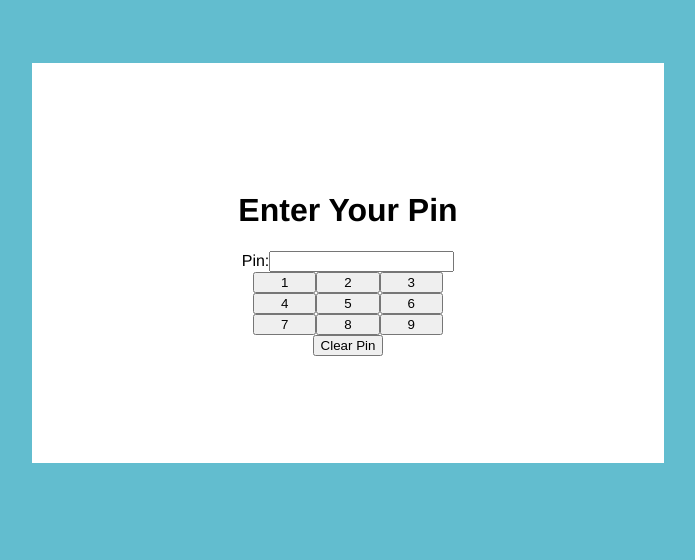
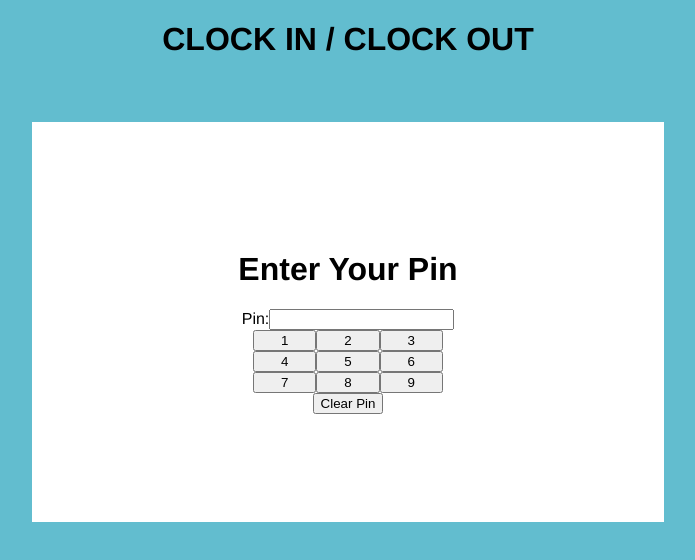
Before and after one commit to Nikhil-Naikar/Clock-In-Clock-Out, a Vue app in the folder frontend/: page /login in a window 1280 px wide. Shown: the top 560 px of the page, without its empty margins (292-987 px from the left). Built offline with nearby package versions, Linux system fonts and the light colour scheme.

Commit message:
Update App.vue

```diff
--- a/frontend/src/App.vue
+++ b/frontend/src/App.vue
@@ -1,5 +1,8 @@
 <template>
-  <router-view></router-view>
+  <div>
+    <header><h1>CLOCK IN / CLOCK OUT</h1></header>
+    <router-view></router-view>
+  </div>
 </template>
 
 <script>
```
